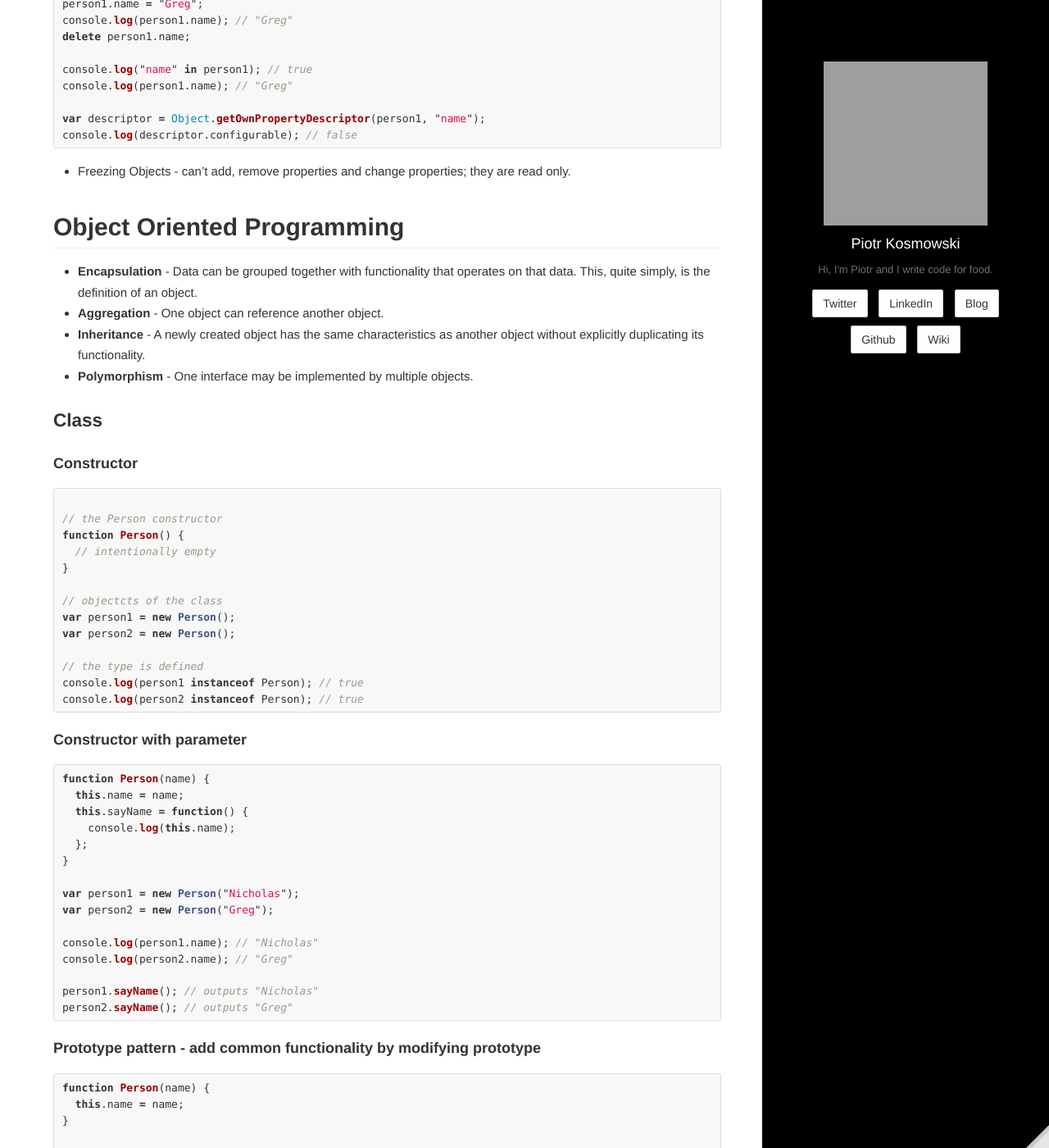
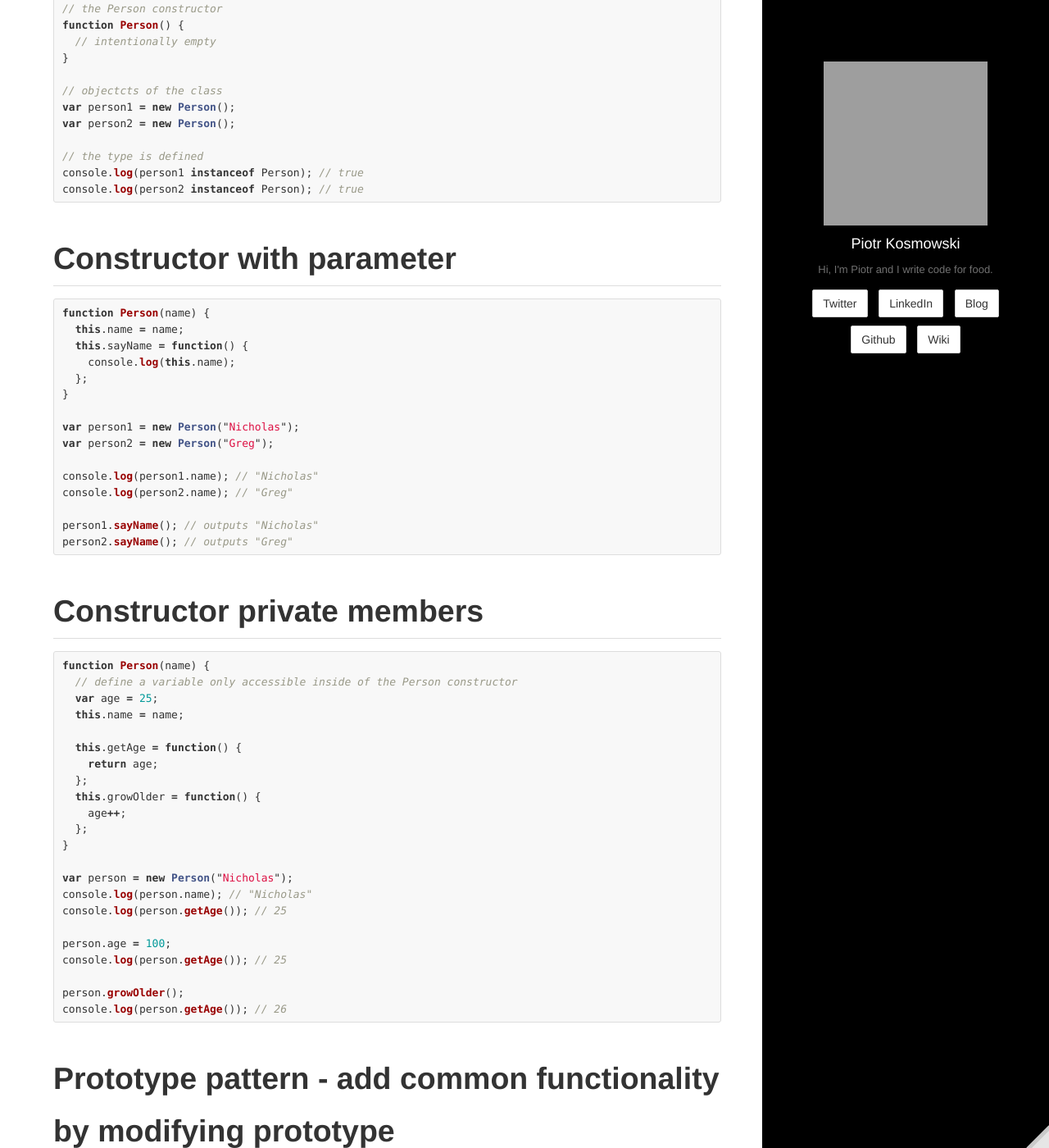
Before and after one commit to kospiotr/kospiotr.github.io, a Jekyll site: the page built from wiki/java-script.md, in a window 1280 px wide and 1400 px high, scrolled down 4090 px. Shown: the whole window at 82% size. Built offline with Jekyll 4.4.1, drawn with Linux system fonts in a browser that asks for light colours; some of the changed text lies outside the part shown; grey boxes are pictures that could not be loaded.

Commit message:
Update java-script.md

````diff
--- a/wiki/java-script.md
+++ b/wiki/java-script.md
@@ -49,7 +47,7 @@ person2.sayName(); // outputs "Greg"
 sayNameForAll(); // outputs "Michael"
 ```
 
-## Rebinding `this`
+# Rebinding `this`
 
 * Using `call` :
 
@@ -113,9 +111,7 @@ person2.sayName("person2"); // outputs "person2:Nicholas"
 
 It creates proxy for the given method which replaces `this`.
 
-# Objects
-
-## Protecting properties
+# Protecting properties
 
 * Preventing extensions - can't add new properties
 
@@ -167,16 +163,7 @@ console.log(descriptor.configurable); // false
 
 * Freezing Objects - can't add, remove properties and change properties; they are read only.
 
-## Object Oriented Programming
-
-* **Encapsulation** -  Data can be grouped together with functionality that operates on that data. This, quite simply, is the definition of an object.
-* **Aggregation** -  One object can reference another object.
-* **Inheritance** -  A newly created object has the same characteristics as another object without explicitly duplicating its functionality.
-* **Polymorphism** - One interface may be implemented by multiple objects.
-
-### Class
-
-#### Constructor
+# Constructor
 ```javascript
 
 // the Person constructor
@@ -193,7 +180,7 @@ console.log(person1 instanceof Person); // true
 console.log(person2 instanceof Person); // true
 ```
 
-#### Constructor with parameter
+# Constructor with parameter
 
 ```javascript
 function Person(name) {
@@ -213,7 +200,34 @@ person1.sayName(); // outputs "Nicholas"
 person2.sayName(); // outputs "Greg"
 ```
 
-#### Prototype pattern - add common functionality by modifying prototype
+# Constructor private members
+
+```javascript
+function Person(name) {
+  // define a variable only accessible inside of the Person constructor
+  var age = 25;
+  this.name = name;
+
+  this.getAge = function() {
+    return age;
+  };
+  this.growOlder = function() {
+    age++;
+  };
+}
+
+var person = new Person("Nicholas");
+console.log(person.name); // "Nicholas"
+console.log(person.getAge()); // 25
+
+person.age = 100;
+console.log(person.getAge()); // 25
+
+person.growOlder();
+console.log(person.getAge()); // 26
+```
+
+# Prototype pattern - add common functionality by modifying prototype
 
 ```javascript
 function Person(name) {
@@ -234,7 +248,7 @@ person1.sayName(); // outputs "Nicholas"
 person2.sayName(); // outputs "Greg"
 ```
 
-#### Prototype pattern - add common functionality by replacing prototype
+# Prototype pattern - add common functionality by replacing prototype
 
 ```javascript
 function Person(name) {
@@ -264,9 +278,7 @@ console.log(person2.constructor === Person); // true
 console.log(person2.constructor === Object); // false
 ```
 
-### Encapsulation
-
-#### Module pattern
+# Module pattern
 
 ```javascript
 var person = (function() {
@@ -296,14 +308,17 @@ console.log(person.getAge()); // 26
 ```
 
 Pros:
+
 - Aggregates API in one place
 - Expose only public members
 - Singleton implementation – through immediate invoke functions
-Cos:
+
+Const:
+
 - Functions are duplicated across objects in memory
 - Not easy to extend and debug
 
-#### Revealing Module Pattern
+# Revealing Module Pattern
 
 ```javascript
 var person = (function() {
@@ -327,71 +342,9 @@ var person = (function() {
 }());
 ```
 
-#### Constructor private members
 
-```javascript
-function Person(name) {
-  // define a variable only accessible inside of the Person constructor
-  var age = 25;
-  this.name = name;
+# Mixins
 
-  this.getAge = function() {
-    return age;
-  };
-  this.growOlder = function() {
-    age++;
-  };
-}
-
-var person = new Person("Nicholas");
-console.log(person.name); // "Nicholas"
-console.log(person.getAge()); // 25
-
-person.age = 100;
-console.log(person.getAge()); // 25
-
-person.growOlder();
-console.log(person.getAge()); // 26
-```
-
-#### Hybrid
-
-```javascript
-var Person = (function() {
-
-  // everyone shares the same age
-  var age = 25;
-
-  function InnerPerson(name) {
-    this.name = name;
-  }
-
-  InnerPerson.prototype.getAge = function() {
-    return age;
-  };
-
-  InnerPerson.prototype.growOlder = function() {
-    age++;
-  };
-
-  return InnerPerson;
-
-}());
-
-var person1 = new Person("Nicholas");
-var person2 = new Person("Greg");
-
-console.log(person1.name); // "Nicholas"
-console.log(person1.getAge()); // 25
-console.log(person2.name); // "Greg"
-console.log(person2.getAge()); // 25
-
-person1.growOlder();
-console.log(person1.getAge()); // 26
-console.log(person2.getAge()); // 26
-```
-
-#### Mixins
 Mixins occur when one object acquires the properties of another without modifying the prototype chain. The first object (a receiver) actually receives the properties of the second object (the supplier) by copying those properties directly.
 
 ```javascript
@@ -406,10 +359,7 @@ function mixin(receiver, supplier) {
 }
 ```
 
-### Aggregation
-
-
-### Inheritance
+# Parasitic Combination Inheritance Pattern (simplified)
 
 ```javascript
 'use strict'
````
Also changed, not shown: other parts of wiki/java-script.md (+0 -2 lines).
